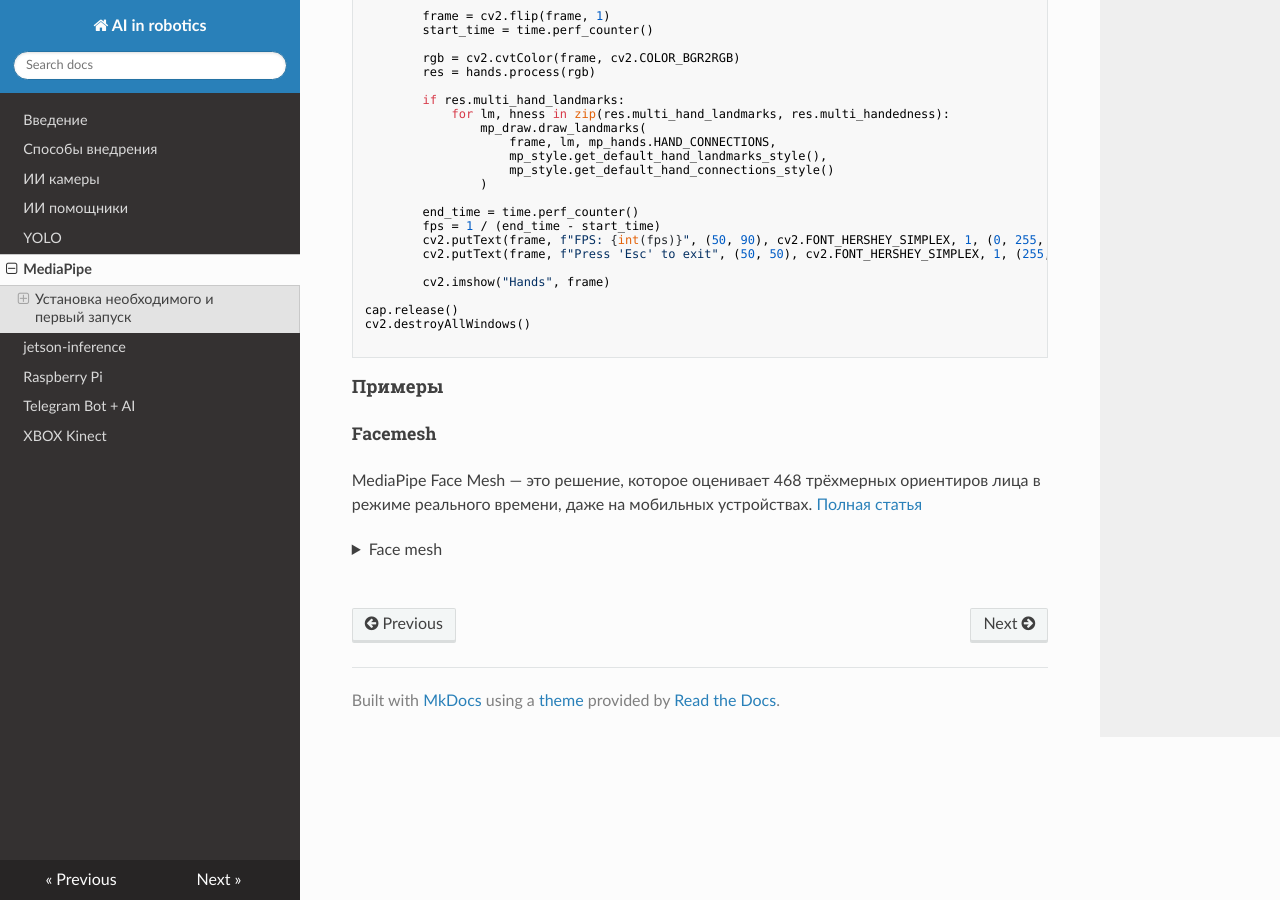
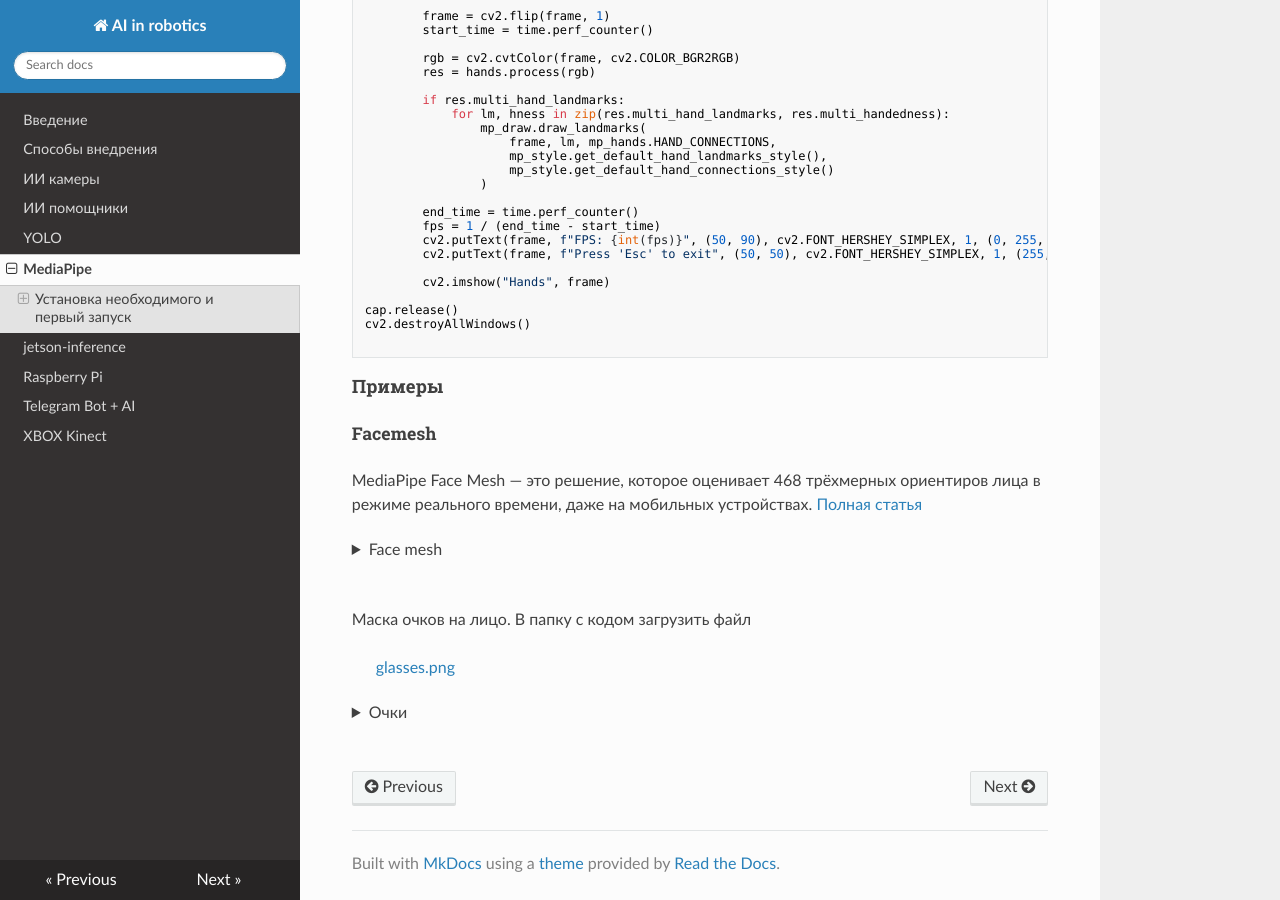
Before and after one commit to aztechell/AI-in-robotics, an MkDocs documentation site: the page built from docs/mediapipe.md, in a window 1280 px wide and 900 px high, scrolled down 1105 px. Built offline with MkDocs 1.6.1, drawn with Linux system fonts in a browser that asks for light colours; nearby versions of some CDN libraries; some of the changed lines change nothing that is shown.

Commit message:
adding info

````diff
--- a/docs/mediapipe.md
+++ b/docs/mediapipe.md
@@ -143,3 +143,128 @@
 
 </details>
 <br>
+
+Маска очков на лицо. В папку с кодом загрузить файл
+> [glasses.png](img/glasses.png)
+
+<details>
+<summary>Очки</summary>
+
+```
+
+import cv2
+import mediapipe as mp
+import numpy as np
+import time, math, os
+
+mp_face  = mp.solutions.face_mesh
+mp_draw  = mp.solutions.drawing_utils
+mp_style = mp.solutions.drawing_styles
+
+# ==== Параметры ====
+PNG_PATH = "glasses.png"       # Опционально: PNG c альфа-каналом (очки), центр в середине файла
+TINT_ALPHA = 0.35              # Прозрачность затемнения "линз" (0..1)
+FRAME_THICK = 4                # Толщина контура "оправы" (px)
+SCALE_W = 3                  # Ширина очков = IPD * SCALE_W
+SCALE_H = 0.45                 # Относительная высота очков от ширины
+
+cap = cv2.VideoCapture(0)
+
+# Загрузка PNG, если есть
+png_rgba = None
+if os.path.isfile(PNG_PATH):
+    png_rgba = cv2.imread(PNG_PATH, cv2.IMREAD_UNCHANGED)
+
+def alpha_blend_rgba(bg_bgr, fg_rgba, cx, cy):
+    """Альфа-наложение RGBA поверх bg, центрируя в (cx,cy)."""
+    fh, fw = fg_rgba.shape[:2]
+    x1 = int(cx - fw // 2); y1 = int(cy - fh // 2)
+    x2 = x1 + fw;          y2 = y1 + fh
+
+    # Клип по границам
+    bh, bw = bg_bgr.shape[:2]
+    x1c, y1c = max(0, x1), max(0, y1)
+    x2c, y2c = min(bw, x2), min(bh, y2)
+    if x1c >= x2c or y1c >= y2c:
+        return
+
+    roi_bg = bg_bgr[y1c:y2c, x1c:x2c]
+    roi_fg = fg_rgba[(y1c - y1):(y2c - y1), (x1c - x1):(x2c - x1)]
+
+    alpha = (roi_fg[..., 3:4].astype(np.float32)) / 255.0
+    fg_bgr = roi_fg[..., :3].astype(np.float32)
+    bg_bgr[y1c:y2c, x1c:x2c] = (alpha * fg_bgr + (1 - alpha) * roi_bg.astype(np.float32)).astype(np.uint8)
+
+def rotate_scale_rgba(img_rgba, angle_deg, scale):
+    """Поворот и масштаб RGBA."""
+    h, w = img_rgba.shape[:2]
+    M = cv2.getRotationMatrix2D((w/2, h/2), angle_deg, scale)
+    out = cv2.warpAffine(img_rgba, M, (w, h), flags=cv2.INTER_LINEAR, borderMode=cv2.BORDER_TRANSPARENT)
+    return out
+
+def iris_center_px(lm_list, ids, W, H):
+    xs = [lm_list[i].x * W for i in ids]
+    ys = [lm_list[i].y * H for i in ids]
+    return (float(np.mean(xs)), float(np.mean(ys)))
+
+with mp_face.FaceMesh(
+    static_image_mode=False,
+    max_num_faces=2,
+    refine_landmarks=True,          # даёт 5 точек радужки на каждый глаз (всего 478)
+    min_detection_confidence=0.5,
+    min_tracking_confidence=0.5
+) as face:
+    while cv2.waitKey(1) != 27:
+        ok, frame = cap.read()
+        if not ok: break
+
+        frame = cv2.flip(frame, 1)
+        start_time = time.perf_counter()
+
+        rgb = cv2.cvtColor(frame, cv2.COLOR_BGR2RGB)
+        rgb.flags.writeable = False
+        res = face.process(rgb)
+        rgb.flags.writeable = True
+
+        H, W = frame.shape[:2]
+
+        if res.multi_face_landmarks:
+            # Берём первое лицо
+            lm = res.multi_face_landmarks[0].landmark
+
+            # Индексы радужек (mediapipe, при refine_landmarks=True)
+            right_iris = [469, 470, 471, 472, 468]  # правая (для пользователя — слева)
+            left_iris  = [474, 475, 476, 477, 473]  # левая  (для пользователя — справа)
+
+            # Центры радужек в пикселях
+            rx, ry = iris_center_px(lm, right_iris, W, H)
+            lx, ly = iris_center_px(lm, left_iris,  W, H)
+
+            # Межзрачковое расстояние и угол наклона
+            ipd = math.hypot(lx - rx, ly - ry)
+            angle = -math.degrees(math.atan2(ly - ry, lx - rx))
+            cx, cy = (rx + lx) * 0.5, (ry + ly) * 0.5
+
+            # Масштаб по ширине
+            target_w = max(1, int(ipd * SCALE_W))
+            scale = target_w / png_rgba.shape[1]
+            rotated = rotate_scale_rgba(png_rgba, angle, scale)
+            alpha_blend_rgba(frame, rotated, int(cx), int(cy))
+
+        end_time = time.perf_counter()
+        fps = 1.0 / max(1e-6, (end_time - start_time))
+        cv2.putText(frame, f"FPS: {int(fps)}", (50, 90),
+                    cv2.FONT_HERSHEY_SIMPLEX, 1, (0, 255, 0), 2, cv2.LINE_AA)
+        cv2.putText(frame, "Press 'Esc' to exit", (50, 50),
+                    cv2.FONT_HERSHEY_SIMPLEX, 1, (255, 0, 0), 2, cv2.LINE_AA)
+
+        cv2.imshow("FaceMesh Virtual Try-On", frame)
+
+cap.release()
+cv2.destroyAllWindows()
+
+
+```
+
+</details>
+<br>
````
Also changed, not shown: docs/img/glasses.png (added).
